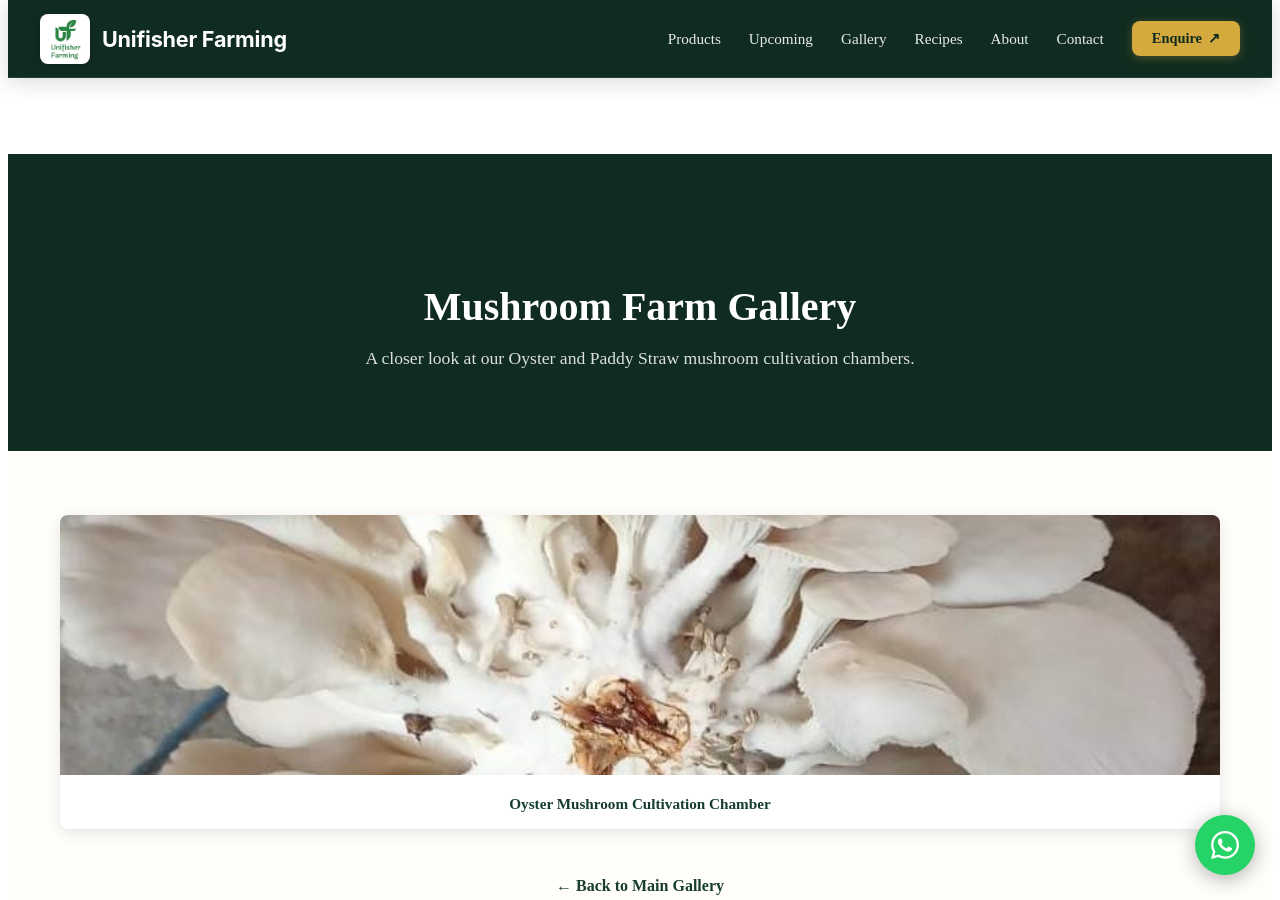
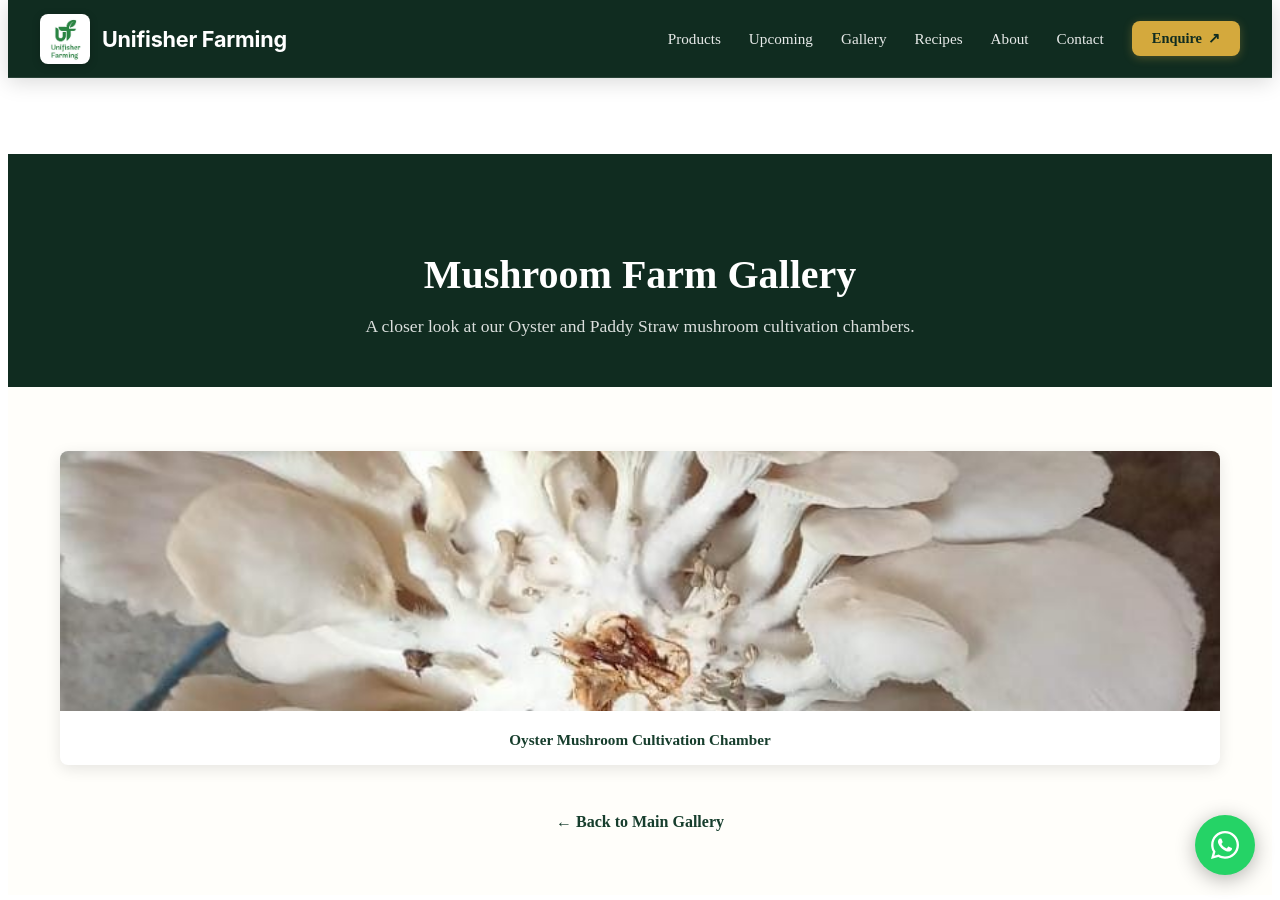
Before and after one commit to Unifisher/Unifisher-Website, a Jekyll site: the page built from gallery /mushrooms.html, in a window 1280 px wide and 900 px high, scrolled down 666 px. Built offline with Jekyll 4.4.1, drawn with Linux system fonts in a browser that asks for light colours; some web fonts are replaced.

Commit message:
Update mushrooms.html

```diff
--- a/gallery /mushrooms.html
+++ b/gallery /mushrooms.html
@@ -3,7 +3,7 @@ layout: subpage
 title: Mushroom Farm Gallery - Unifisher Farming
 ---
 
-<section style="padding: 6rem 1.5rem 4rem; background: #102c20; color: #ffffff; text-align: center;">
+<section style="padding: 4rem 1.5rem 2rem; background: #102c20; color: #ffffff; text-align: center;">
   <div style="max-width: 800px; margin: 0 auto;">
     <h1 style="font-size: 2.5rem; font-weight: 800; margin-bottom: 1rem;">Mushroom Farm Gallery</h1>
     <p style="color: rgba(255,255,255,0.85); font-size: 1.1rem;">A closer look at our Oyster and Paddy Straw mushroom cultivation chambers.</p>
```
